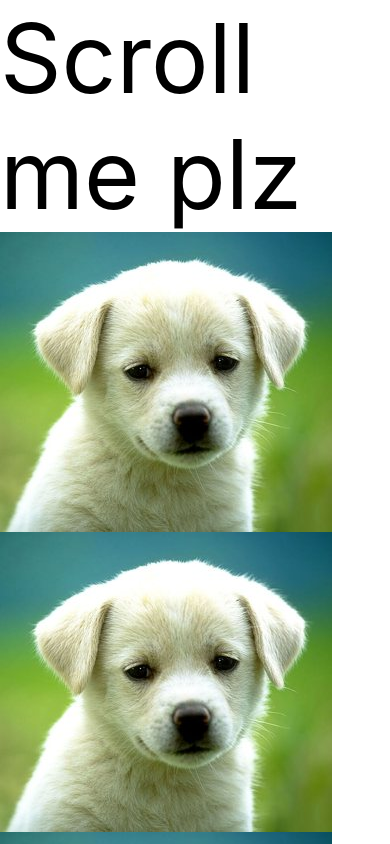
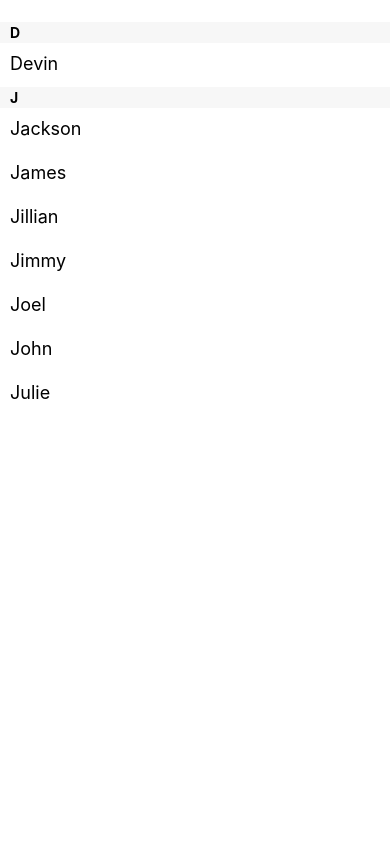
Before and after one commit to AlexPurhalo/react-native-tutorial, a React Native app: screen / in a window 390 px wide. Built offline with nearby package versions, Linux system fonts and the light colour scheme.

Commit message:
SectionList

```diff
--- a/App.js
+++ b/App.js
@@ -1,42 +1,40 @@
 import React, { Component } from 'react';
-import { ScrollView, Image, Text } from 'react-native';
+import { AppRegistry, SectionList, StyleSheet, Text, View } from 'react-native';
 
-export default class IScrolledDownAndWhatHappenedNextShockedMe extends Component {
+export default class SectionListBasics extends Component {
 	render() {
 		return (
-			<ScrollView>
-				<Text style={{fontSize:96}}>Scroll me plz</Text>
-				<Image source={require('./img/favicon.jpg')} />
-				<Image source={require('./img/favicon.jpg')} />
-				<Image source={require('./img/favicon.jpg')} />
-				<Image source={require('./img/favicon.jpg')} />
-				<Image source={require('./img/favicon.jpg')} />
-				<Text style={{fontSize:96}}>If you like</Text>
-				<Image source={require('./img/favicon.jpg')} />
-				<Image source={require('./img/favicon.jpg')} />
-				<Image source={require('./img/favicon.jpg')} />
-				<Image source={require('./img/favicon.jpg')} />
-				<Image source={require('./img/favicon.jpg')} />
-				<Text style={{fontSize:96}}>Scrolling down</Text>
-				<Image source={require('./img/favicon.jpg')} />
-				<Image source={require('./img/favicon.jpg')} />
-				<Image source={require('./img/favicon.jpg')} />
-				<Image source={require('./img/favicon.jpg')} />
-				<Image source={require('./img/favicon.jpg')} />
-				<Text style={{fontSize:96}}>What's the best</Text>
-				<Image source={require('./img/favicon.jpg')} />
-				<Image source={require('./img/favicon.jpg')} />
-				<Image source={require('./img/favicon.jpg')} />
-				<Image source={require('./img/favicon.jpg')} />
-				<Image source={require('./img/favicon.jpg')} />
-				<Text style={{fontSize:96}}>Framework around?</Text>
-				<Image source={require('./img/favicon.jpg')} />
-				<Image source={require('./img/favicon.jpg')} />
-				<Image source={require('./img/favicon.jpg')} />
-				<Image source={require('./img/favicon.jpg')} />
-				<Image source={require('./img/favicon.jpg')} />
-				<Text style={{fontSize:80}}>React Native</Text>
-			</ScrollView>
+			<View style={styles.container}>
+				<SectionList
+					sections={[
+						{title: 'D', data: ['Devin']},
+						{title: 'J', data: ['Jackson', 'James', 'Jillian', 'Jimmy', 'Joel', 'John', 'Julie']},
+					]}
+					renderItem={({item}) => <Text style={styles.item}>{item}</Text>}
+					renderSectionHeader={({section}) => <Text style={styles.sectionHeader}>{section.title}</Text>}
+				/>
+			</View>
 		);
 	}
 }
+
+const styles = StyleSheet.create({
+	container: {
+		flex: 1,
+		paddingTop: 22
+	},
+	sectionHeader: {
+		paddingTop: 2,
+		paddingLeft: 10,
+		paddingRight: 10,
+		paddingBottom: 2,
+		fontSize: 14,
+		fontWeight: 'bold',
+		backgroundColor: 'rgba(247,247,247,1.0)',
+	},
+	item: {
+		padding: 10,
+		fontSize: 18,
+		height: 44,
+	},
+})
```
